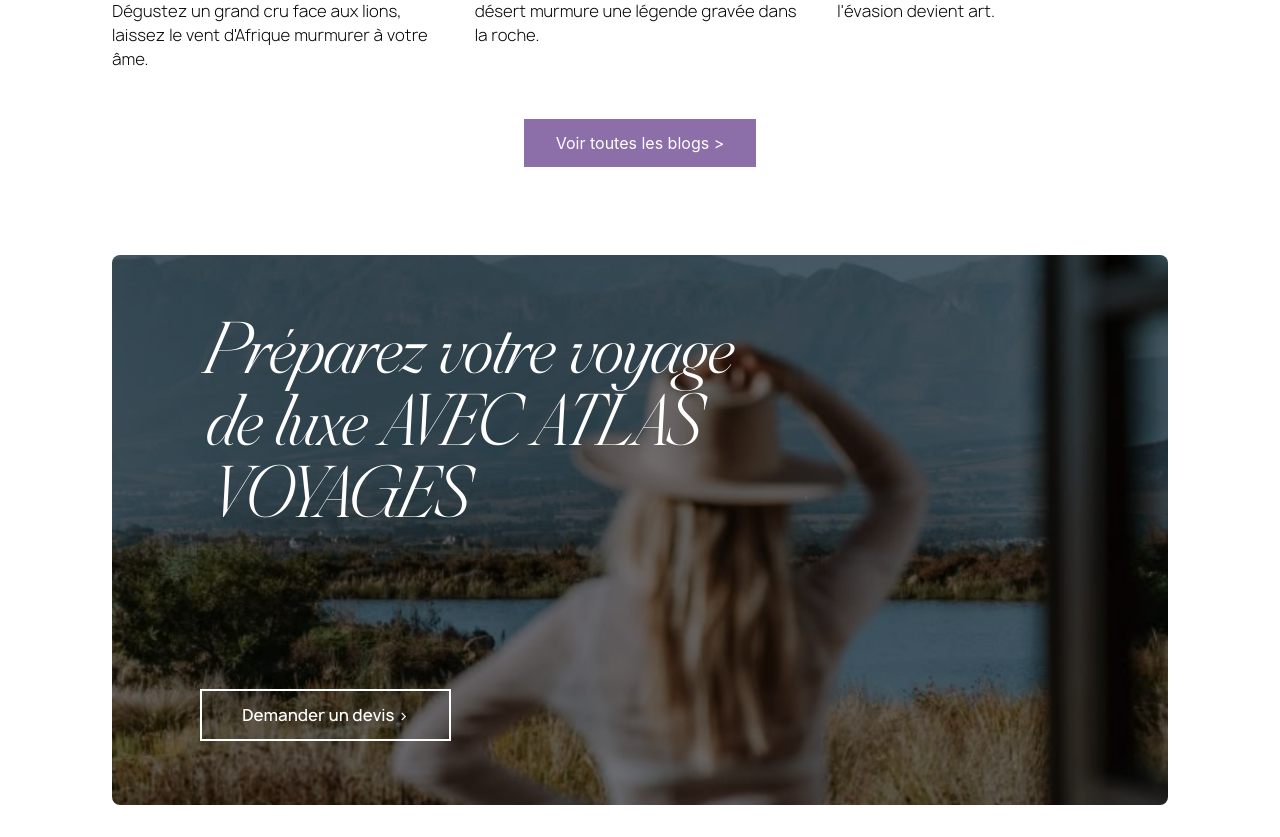
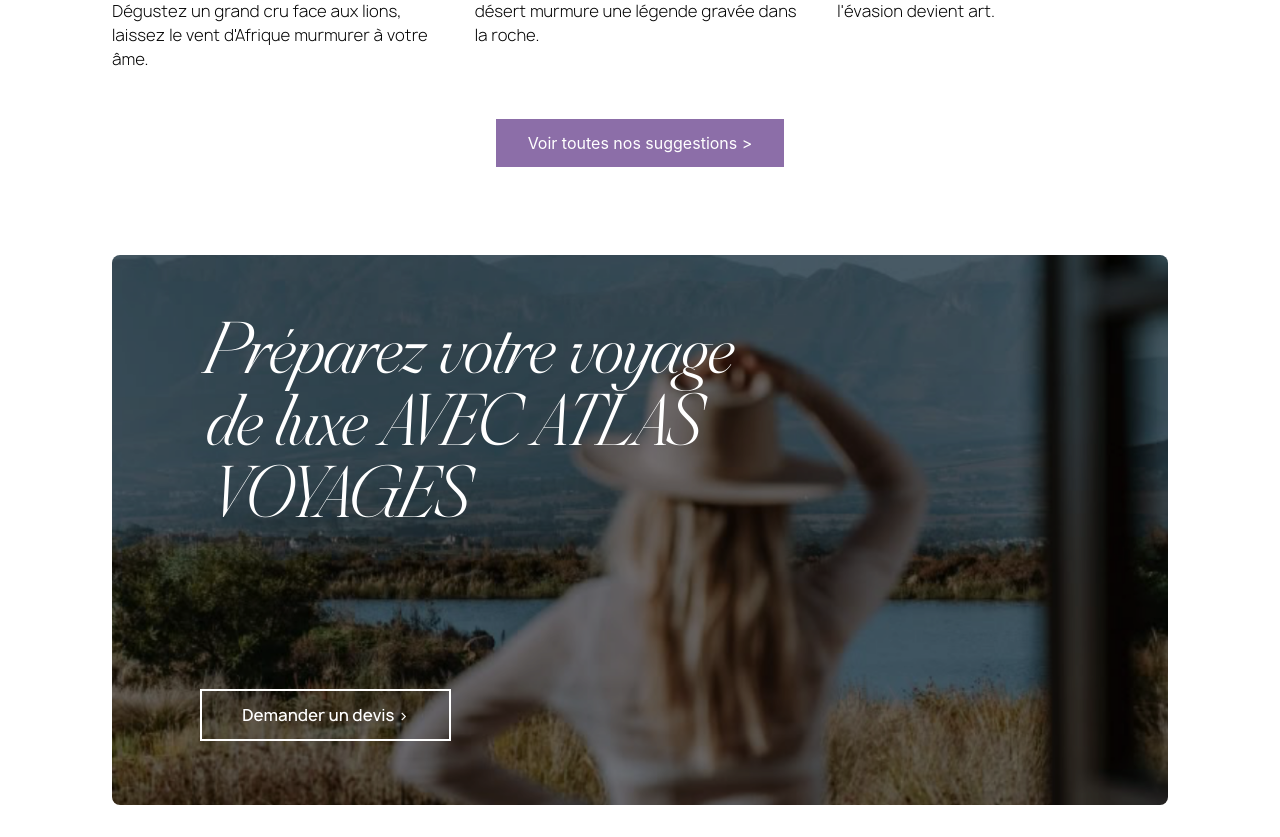
Before and after one commit to Nidabdellah-Abdelhafid/atlas-app, a React (Create React App) app: page /destinationsTendances in a window 1280 px wide. Shown: the part 3281-4118 px from the top of the page. Built offline with nearby package versions, Linux system fonts and the light colour scheme; no server answers.

Commit message:
push 06/05

```diff
--- a/src/pages/DestinationsTendances.jsx
+++ b/src/pages/DestinationsTendances.jsx
@@ -213,7 +213,7 @@
 
         <div className="text-center mt-12">
           <button className="bg-[#8C6EA8] text-white px-8 py-3 hover:bg-opacity-90 transition-colors">
-            Voir toutes les blogs {'>'}
+          Voir toutes nos suggestions {'>'}
           </button>
         </div>
       </div>
```
